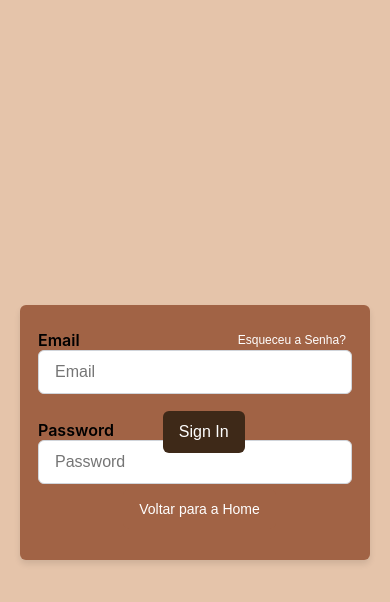
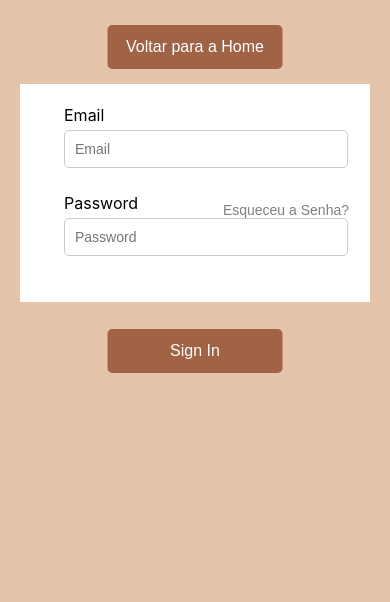
Before and after one commit to lLucasFa/JuBonfas, a React (Create React App) app: page /login in a window 390 px wide. Shown: the top 602 px of the page. Built offline with nearby package versions, Linux system fonts and the light colour scheme; no server answers.

Commit message:
Adiciona código CSS e JS do componente Home,LoginForm e RegisterForm

```diff
--- a/src/components/Home.css
+++ b/src/components/Home.css
@@ -23,9 +23,21 @@
     margin: 53px 13% 0 0;
   }
 
-  .login-register-links {
-    margin: 0 42% 0 0;
-  }
+
+    .login-register-links {
+      margin: 1px 40% 0 0;
+    }
+
+    .login-register-links a {
+        text-decoration: none; /* Remove o sublinhado padrão dos links */
+        color: #3E2918; /* Cor padrão dos links */
+        font-weight: bold; /* Deixa a fonte em negrito quando o link é hover */
+    }
+
+    .login-register-links a:hover {
+        color: #3E2918; /* Cor do texto quando o link é hover */
+        font-weight: bold; /* Deixa a fonte em negrito quando o link é hover */
+    }
 
   .user-info {
     margin: 0 0 0 42%;
@@ -55,7 +67,7 @@
     border-radius: 5px;
     cursor: pointer;
     font-size: 14px;
-    margin: 81% 55.4rem 0 0;
+    margin: 83% 55.4rem 0 0;
 
   }
 
@@ -144,7 +156,7 @@
     font-family: 'Open Sans Semibold', sans-serif; /* Define a fonte para Open Sans Semibold */
     color: #3E2918; /* Define a cor do texto */
     padding: 44px;
-    font-weight: 500;
+    font-weight: bold; /* Deixa a fonte em negrito quando o link é hover */
   }
 
   /* Estilos para dispositivos móveis */
@@ -272,10 +284,26 @@
       margin: 20px 0 0 0;
     }
 
+    .login-register-links {
+      margin-top: 10px;
+    }
+
+    .login-register-links a {
+        text-decoration: none; /* Remove o sublinhado padrão dos links */
+        color: #3E2918; /* Cor padrão dos links */
+        font-weight: bold; /* Deixa a fonte em negrito quando o link é hover */
+    }
+
+    .login-register-links a:hover {
+        color: #3E2918; /* Cor do texto quando o link é hover */
+        font-weight: bold; /* Deixa a fonte em negrito quando o link é hover */
+    }
+
     .navbar a {
       text-decoration: none;
       color: #ffffff;
       padding: 10px;
+      font-weight: 100;
     }
 
     /* Estilo para fechar o menu */
--- a/src/components/Home.js
+++ b/src/components/Home.js
@@ -78,10 +78,10 @@ const Home = ({ currentUser }) => {
               </div>
             </div>
           ) : (
-            <div className="login-register-links">
-              <Link to="/login">Login/ </Link>
-              <Link to="/register">Register</Link>
-            </div>
+          <div className="login-register-links">
+              <Link className='login-text' to="/login">/</Link>
+              <Link className='register-text' to="/register">Cadastro</Link>
+          </div>
           )}
           {/* Botão de logout */}
           {currentUser && (
--- a/src/components/LoginForm.css
+++ b/src/components/LoginForm.css
@@ -1,146 +1,107 @@
-/* Estilos para o formulário */
-.form-container {
-    display: flex;
-    justify-content: center;
-    align-items: center;
-    height: 100vh;
-}
+/* Estilos para visualização no computador */
+.new-form-container {
+    max-width: 400px;
+    margin: 5rem auto; /* Centraliza o formulário horizontal e verticalmente */
+    background-color: white;
+    padding: 0 23px;
+    position: relative; /* Adicionado para posicionamento absoluto dos botões */
+  }
 
-.form-wrapper {
+  .new-form-wrapper {
+    padding: 20px;
+    border: 1px solid #cccccc00;
+    border-radius: 5px;
+  }
+
+  .new-input-field {
+    margin-bottom: 15px;
+  }
+
+  .new-input-label {
+    display: block;
+    margin-bottom: 5px;
+  }
+
+  .new-input {
+    width: 100%;
+    padding: 10px;
+    border: 1px solid #ccc;
+    border-radius: 5px;
+  }
+
+  .new-forgot-password {
+    margin-top: 23%;
+    margin-right: 2%;
+    font-size: 14px;
+    background-color: transparent;
+    border: none;
+    color: gray;
+    cursor: pointer;
+  }
+
+  .new-back-button,
+  .new-login-button {
+    width: 16%;
+    padding: 10px;
     background-color: #A16345;
-    padding: 33px 18px 70px 18px;
-    box-shadow: 0 4px 6px rgba(0, 0, 0, 0.1);
-    border-radius: 0.375rem;
-    max-width: 26rem;
-    width: 100%;
-}
+    color: #fff;
+    border: none;
+    border-radius: 5px;
+    cursor: pointer;
+    position: absolute;
+    left: 50%;
+    transform: translateX(-50%);
+  }
 
 
-/* Estilos para os campos de entrada */
-.input-field {
-    margin-bottom: 1rem;
-    padding: 0 34px 0 0;
-}
+  .new-back-button {
+    margin-top: -16%;
+    width: 40%;
+    height: 20%;
+  }
 
-.input-label {
-    font-weight: 600;
-    margin-bottom: 0.5rem;
-}
+  .new-login-button {
+    margin-top: 52%;
+    width: 40%;
+    height: 20%;
+  }
+  .new-error-message {
+    margin-top: 15px;
+    color: red;
+  }
 
-.input {
-    width: 100%;
-    padding: 0.75rem 1rem;
-    border-radius: 0.375rem;
-    border: 1px solid #d1d5db;
-    font-size: 1rem;
-}
 
-/* Estilos para os botões */
-.button {
-    display: block;
-    width: 100%;
-    margin-top: 1rem;
-    text-align: center;
-}
-
-/* Estilos específicos para o botão de login */
-.login-button {
-    background-color: #3E2918;
-    color: #ffffff;
-    font-weight: 500;
-    border-radius: 0.375rem;
-    padding: 0.75rem 1rem;
-    border: none;
-    cursor: pointer;
-    margin: 35rem 47% 0 0;
-}
-
-/* Estilos específicos para o link "Forgot password?" */
-.forgot-password {
-    font-size: 0.75rem;
-    color: #ffffff;
-    border: none;
-    background-color: transparent;
-    cursor: pointer;
-    text-align: center;
-    margin: 29rem 38% 0 0;
-}
-
-/* Estilos específicos para o botão "Voltar para a Home" */
-.back-button {
-    background-color: #A16345;
-    color: #ffffff;
-    border: none;
-    border-radius: 0.375rem;
-    padding: 0.75rem 1rem;
-    font-size: 0.875rem;
-    cursor: pointer;
-    transition: background-color 0.3s ease;
-    margin-top: 1rem;
-    margin: 34% 45% 0 0;
-}
-
-/* Estilos para o botão "Voltar para a Home" quando passa o mouse por cima */
-.back-button:hover {
-    background-color: #A16345;
-}
-
-@media screen and (max-width: 768px) {
-    .home-container {
-      padding-left: 15px; /* Adicionado espaço à esquerda */
-      padding-right: 15px; /* Adicionado espaço à direita */
+  /* Estilos para visualização em dispositivos móveis */
+  @media only screen and (max-width: 600px) {
+    .new-form-container {
+      max-width: 90%;
+      margin: 4rem auto 0; /* Centraliza o formulário na horizontal */
+      padding: 0 23px;
     }
 
-    .back-button {
-        background-color: #A16345;
-        color: #ffffff;
-        border: none;
-        border-radius: 0.375rem;
-        padding: 0.75rem 1rem;
-        font-size: 0.875rem;
-        cursor: pointer;
-        transition: background-color 0.3s ease;
-        margin-top: 1rem;
-        margin: 124% 28% 0 0;
+    .new-input {
+      font-size: 14px;
+    }
+
+    .new-login-button {
+      width: 50%; /* Alterado para ocupar a largura completa do formulário */
+      font-size: 16px;
+      margin-top: 15px;
+      padding: 10px;
+      margin: 15rem 21% 0 0;
 
     }
 
-    .forgot-password {
-        font-size: 0.75rem;
-        color: #ffffff;
-        border: none;
-        background-color: transparent;
-        cursor: pointer;
-        text-align: center;
-        margin: 82% 8% 0 0;
+    .new-back-button {
+      font-size: 16px;
+      margin-top: 15px;
+      width: 50%; /* Alterado para ocupar a largura completa do formulário */
+      margin: -4rem 21% 0 0;
     }
 
-    .login-button {
-        background-color: #3E2918;
-        color: #ffffff;
-        font-weight: 500;
-        border-radius: 0.375rem;
-        padding: 0.75rem 1rem;
-        border: none;
-        cursor: pointer;
-        margin: 104% 36% 0 0;
+    .new-forgot-password {
+      font-size: 14px;
+      margin-top: 5px;
+      margin: 6.55rem 8px 0 0;
     }
-
-    .button {
-        display: block;
-        width: 100%;
-        margin-top: 1rem;
-        text-align: center;
-    }
-
-    .form-wrapper {
-        background-color: #A16345;
-        padding: 25px 18px 50px 18px;
-        box-shadow: 0 4px 6px rgba(0, 0, 0, 0.1);
-        border-radius: 0.375rem;
-        max-width: 26rem;
-        width: 100%;
-    }
-
-
   }
--- a/src/components/LoginForm.js
+++ b/src/components/LoginForm.js
@@ -2,9 +2,9 @@
 
 import React, { useState } from 'react';
 import { auth } from '../firebase';
-import './LoginForm.css'; // Importa o arquivo de estilos CSS
+import './LoginForm.css'; // Importa o novo arquivo de estilos CSS
 
-const LoginForm = ({ onRegister }) => {
+const NewLoginForm = ({ onRegister }) => {
   const [email, setEmail] = useState('');
   const [password, setPassword] = useState('');
   const [errorMessage, setErrorMessage] = useState(null);
@@ -46,15 +46,15 @@ const LoginForm = ({ onRegister }) => {
   };
 
   return (
-    <div className="form-container">
-      <form onSubmit={handleLogin} className="form-wrapper">
-        <div className="input-field">
-          <label className="input-label" htmlFor="email">
+    <div className="new-form-container">
+      <form onSubmit={handleLogin} className="new-form-wrapper">
+        <div className="new-input-field">
+          <label className="new-input-label" htmlFor="new-email">
             Email
           </label>
           <input
-            className="input"
-            id="email"
+            className="new-input"
+            id="new-email"
             type="email"
             placeholder="Email"
             value={email}
@@ -62,16 +62,16 @@ const LoginForm = ({ onRegister }) => {
             required
           />
         </div>
-        <div className="input-field">
-          <label className="input-label" htmlFor="password">
+        <div className="new-input-field">
+          <label className="new-input-label" htmlFor="new-password">
             Password
           </label>
-          <button className="forgot-password" onClick={handleForgotPassword}>
+          <button className="new-forgot-password" onClick={handleForgotPassword}>
             Esqueceu a Senha?
           </button>
           <input
-            className="input"
-            id="password"
+            className="new-input"
+            id="new-password"
             type="password"
             placeholder="Password"
             value={password}
@@ -79,13 +79,11 @@ const LoginForm = ({ onRegister }) => {
             required
           />
         </div>
-        <button className="login-button" type="submit">
-            Sign In
-          </button>
-        <div className="button-container">
-        </div>
-        {errorMessage && <p className="error-message">{errorMessage}</p>}
-        <button className="back-button" onClick={handleGoToHome}>
+        <button className="new-login-button" type="submit">
+          Sign In
+        </button>
+        {errorMessage && <p className="new-error-message">{errorMessage}</p>}
+        <button className="new-back-button" onClick={handleGoToHome}>
           Voltar para a Home
         </button>
       </form>
@@ -93,4 +91,4 @@ const LoginForm = ({ onRegister }) => {
   );
 };
 
-export default LoginForm;
+export default NewLoginForm;
```
Also changed, not shown: src/components/RegisterForm.css (+100 -50 lines).
